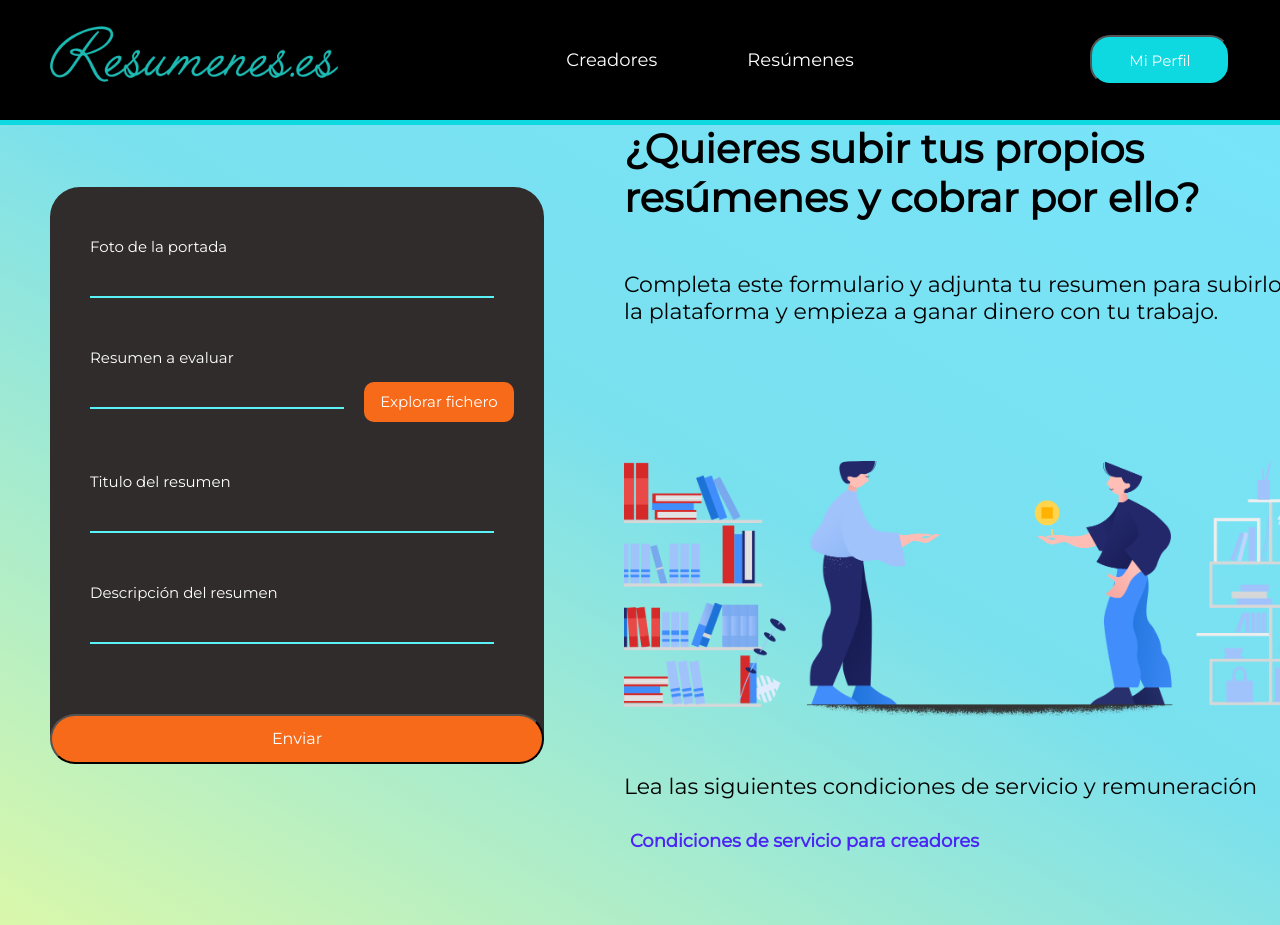
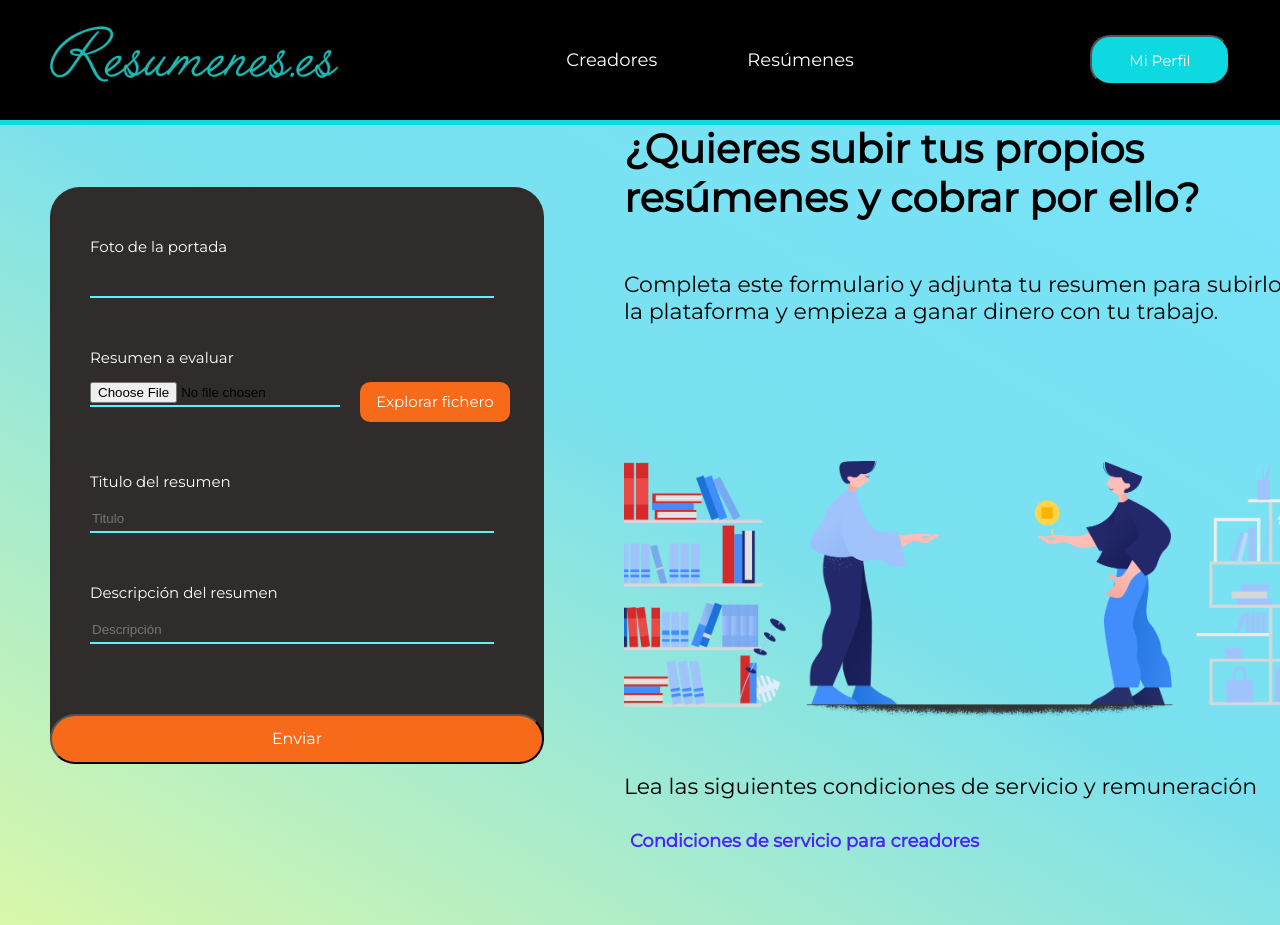
Before and after one commit to Lucasor99/React_Sprint_2_ISST, a React (Create React App) app: page /creadores in a window 1280 px wide. Shown: the top 925 px of the page. Built offline with nearby package versions, Linux system fonts and the light colour scheme.

Commit message:
Subir archivos

```diff
--- a/src/ComponentsCreadores/Formulario.js
+++ b/src/ComponentsCreadores/Formulario.js
@@ -1,27 +1,110 @@
 import "../Formulario.css";
 import Iban from "./Iban";
+import React,{useEffect, useState} from 'react';
+import axios from 'axios';
 
 
-export default function Formulario (props) {
+
+export default function Formulario () {
+
+    const [form,setForm] = useState({
+        id: null,
+        titulo: null,
+        autor:'',       //getNombre de la tabla usuario
+        likes: 0,
+        audio: null,
+        imagen: null,
+        documento: null,
+        publicado: 'false',
+        acceso: 'Demo',
+        descripcion:''
+    })
 
 
-	return (
+   /* useEffect(()=>{
+      const getPedido = async()=>{
+        const datos = await axios.get('http://localhost:8080/resumenes')
+        setDatosProduct(datos.data)
+      }
+      getPedido()
+    })*/
 
-        <div className= "formulario">
 
-            <p>Foto de la portada</p>
+    const handleChange = (e) =>{
+        setForm({
+            ...form,
+            [e.target.name]:e.target.value,
+        })
+    }
+
+    const handleFileChange = (e) => {
+         //Read File
+         var selectedFile = document.getElementById("formFile").files;
+         //Check File is not Empty
+         if (selectedFile.length > 0) {
+             // Select the very first file from list
+             var fileToLoad = selectedFile[0];
+             // FileReader function for read the file.
+             var fileReader = new FileReader();
+             var base64;
+             // Onload of file read the file content
+             fileReader.onload = function(fileLoadedEvent) {
+                 base64 = fileLoadedEvent.target.result;
+                 // Print data in console
+                 const raw = base64;
+                    let result = '';
+                    for (let i = 0; i < raw.length; i++) {
+                    const hex = raw.charCodeAt(i).toString(16);
+                    result += (hex.length === 2 ? hex : '0' + hex);
+                    }
+                   const hexa = result.toUpperCase();
+                 console.log(hexa);
+                 setForm({documento : hexa})
+             };
+             // Convert data to base64
+             fileReader.readAsDataURL(fileToLoad);
+         }
+
+
+
+    }
+    const handleSubmit = async() =>{
+        await axios.post('http://localhost:8080/resumenes/crear', form)
+        console.log(form);
+        alert("Enviado");
+    }
+
+
+  return (
+    <div className="formulario">
+
+        <p>Foto de la portada</p>
             <input></input>
             <p>Resumen a evaluar</p>
             <div className="resumenformulario">
-            <input></input>
+            <input className="form-control" type="file" id="formFile" name='documento' onChange={handleFileChange} />
             <button>Explorar fichero</button>
             </div>
             <p>Titulo del resumen</p>
-            <input></input>
+            <input
+              type="text"
+              className="form-control"
+              id="formControlInput"
+              placeholder="Titulo"
+              name='titulo'
+              onChange={handleChange}
+            />
             <p>Descripción del resumen</p>
-            <input></input>
-            <button className="Enviar">Enviar</button>
+            <input
+              type="text"
+              className="form-control"
+              id="formControlInput"
+              placeholder="Descripción"
+              name='descripcion'
+              onChange={handleChange}
+            />
+            <button className="Enviar" onClick={()=>handleSubmit()}>Enviar</button>
 
-        </div>
-       );
+    </div>
+  )
 }
--- a/src/Resumenes.css
+++ b/src/Resumenes.css
@@ -60,12 +60,13 @@
 }
 
 .resumenesflex{
-    display: flex;
+    display: grid;
     flex-direction: row;
     margin-bottom: 50px;
     margin-right: 100px;
     margin-top: 50px;
-
+    grid-template-columns: repeat(3, 1fr);
+    grid-gap: 10px;
 }
 
 .resum{
@@ -74,7 +75,8 @@
     background-size: 400%;
     background: rgb(85,249,255);
     background: linear-gradient(180deg, rgba(0,0,0,1) 0%, rgba(33,33,33,1) 21%, rgba(52,52,52,1) 46%, rgba(78,78,78,1) 70%, rgba(98,98,98,1) 81%, rgba(116,116,116,1) 94%, rgba(125,125,125,1) 100%);
-    }
+    width: 100% ;
+}
 
 .novedades{
     width: 100%;
--- a/src/Resumenes.js
+++ b/src/Resumenes.js
@@ -64,7 +64,7 @@ export default class Resumenes extends React.Component {
         return <Card key={resumen.id}
         leer ={()=> this.downloadpdf(resumen.id)}
         escuchar = {()=> this.downloadaudio(resumen.id)}
-        foto1={fotos[index]}
+        foto1={foto}
         title={resumen.titulo}
         descripcion={resumen.descripcion}/>
       })}
```
Also changed, not shown: 1 other file (tests, documents, lock files or other folders).
